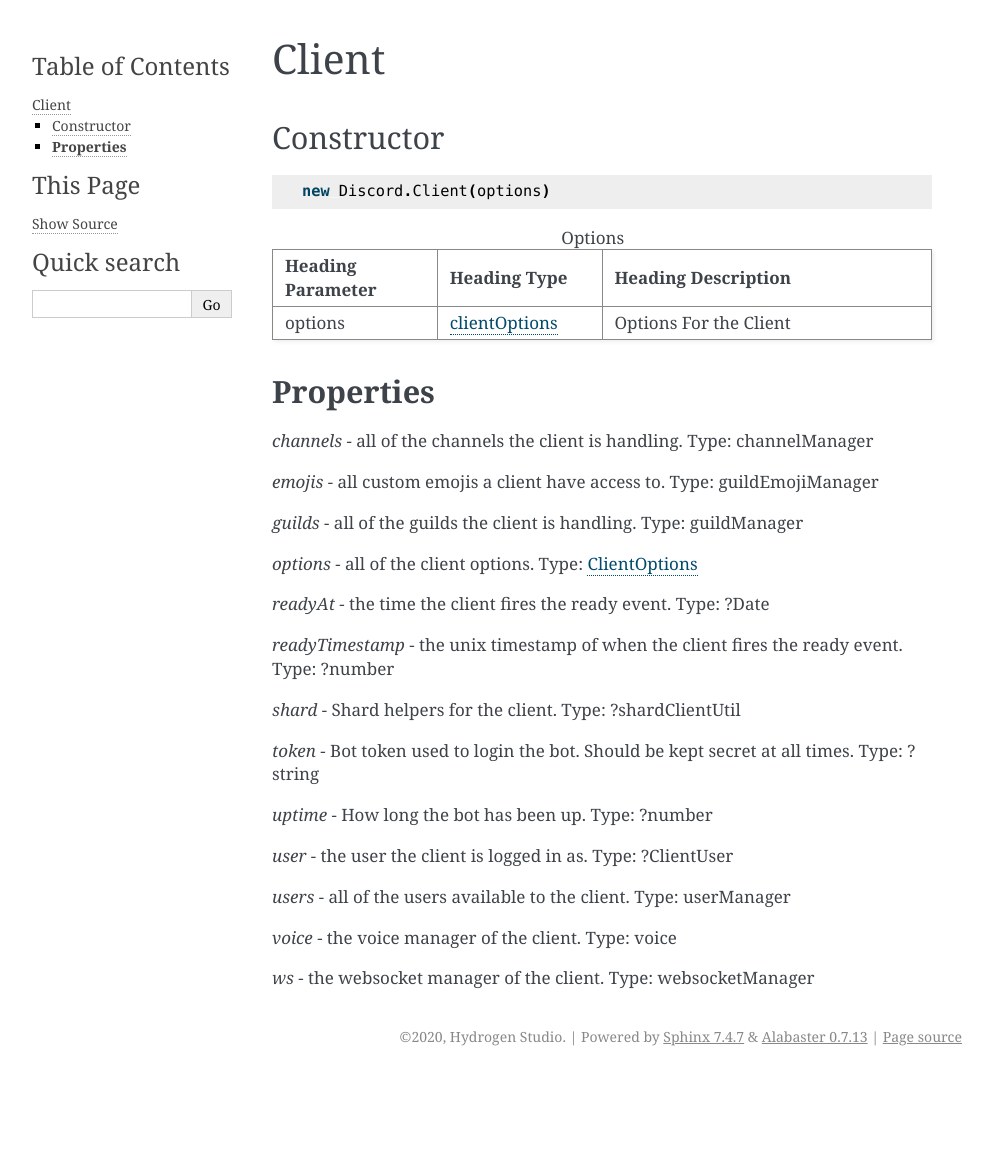
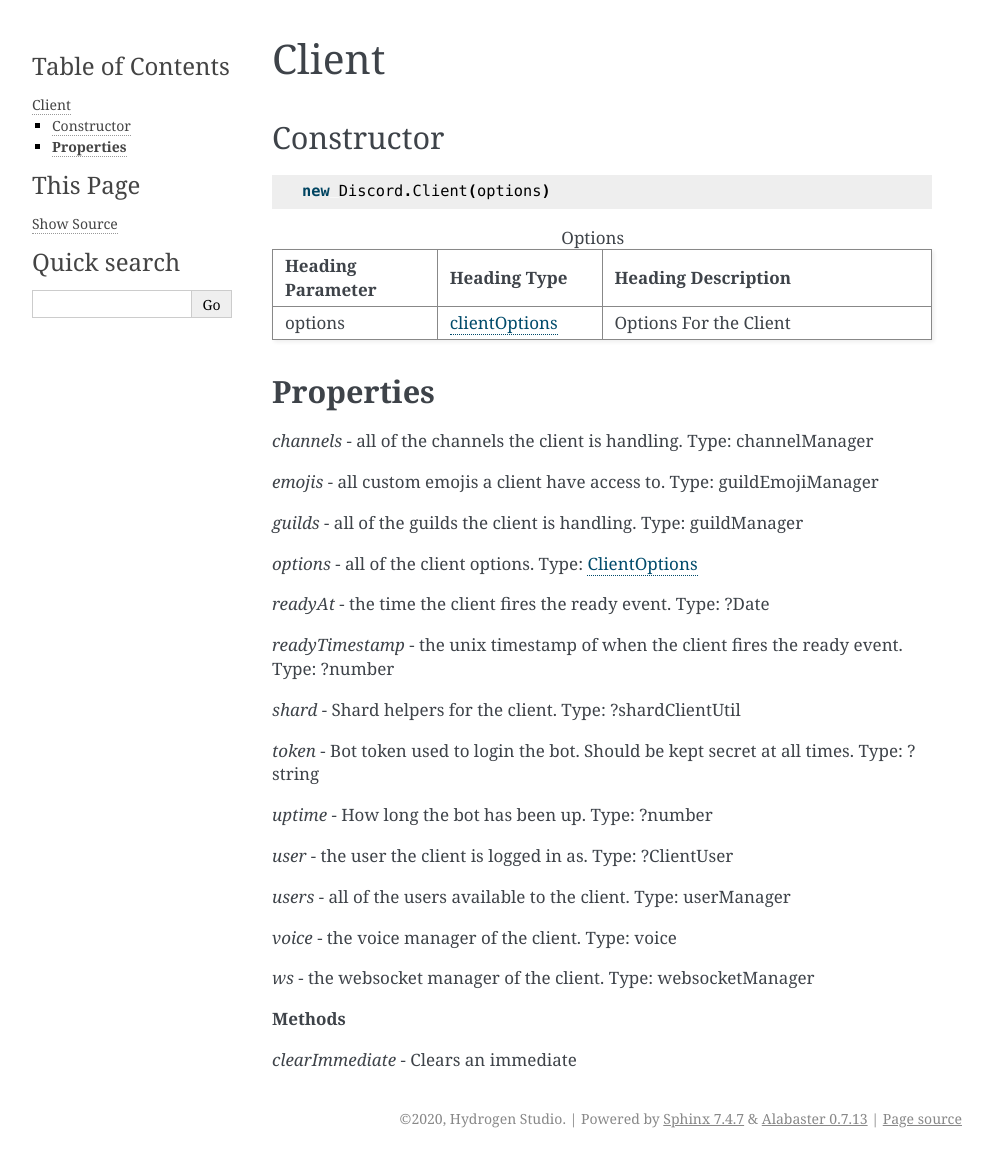
Before and after one commit to hydrogen-studio/dhy, a Sphinx documentation site: the page built from docs/source/Client.rst, in a window 1280 px wide. Shown: the whole page, without its empty margins (148-1141 px from the left). Built offline with Sphinx 7.4.7, drawn with Linux system fonts in a browser that asks for light colours; before the commit the page ends 1076 px from its top, so only the background shows below that.

Commit message:
Update Client.rst

```diff
--- a/docs/source/Client.rst
+++ b/docs/source/Client.rst
@@ -47,3 +47,7 @@ Constructor
 *voice* - the voice manager of the client. Type: voice
 
 *ws* - the websocket manager of the client. Type: websocketManager
+
+**Methods**
+
+*clearImmediate* - Clears an immediate
```
